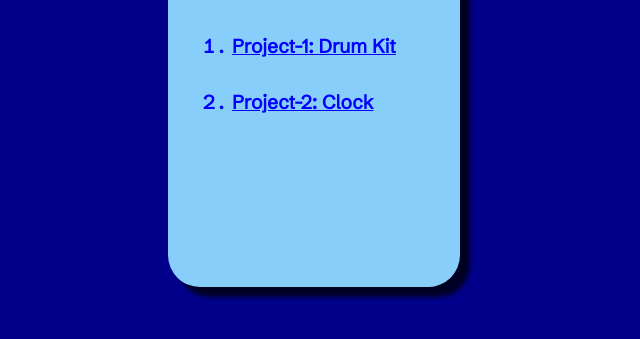
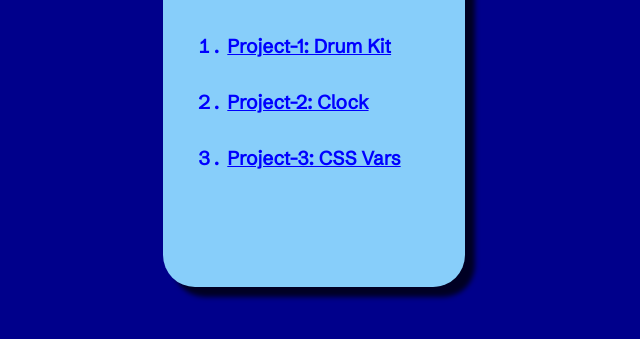
Before and after one commit to jazzcodes/JS-30, a plain HTML site: page index.html in a window 1280 px wide. Shown: the part 313-652 px from the top of the page, without its empty margins (326-966 px from the left). Drawn offline with Linux system fonts and the light colour scheme.

Commit message:
T3 added

```diff
--- a/index.html
+++ b/index.html
@@ -23,6 +23,10 @@
                 <a href="https://jazzcodes.github.io/JS-30/T2-clock/" target="_blank">Project-2: Clock </a>
 
                 </li>
+                <li>
+                    <a href="https://jazzcodes.github.io/JS-30/T3-css-vars/" target="_blank">Project-3: CSS Vars </a>
+
+                    </li>
         </ol>
     </div>
 </body>
```
